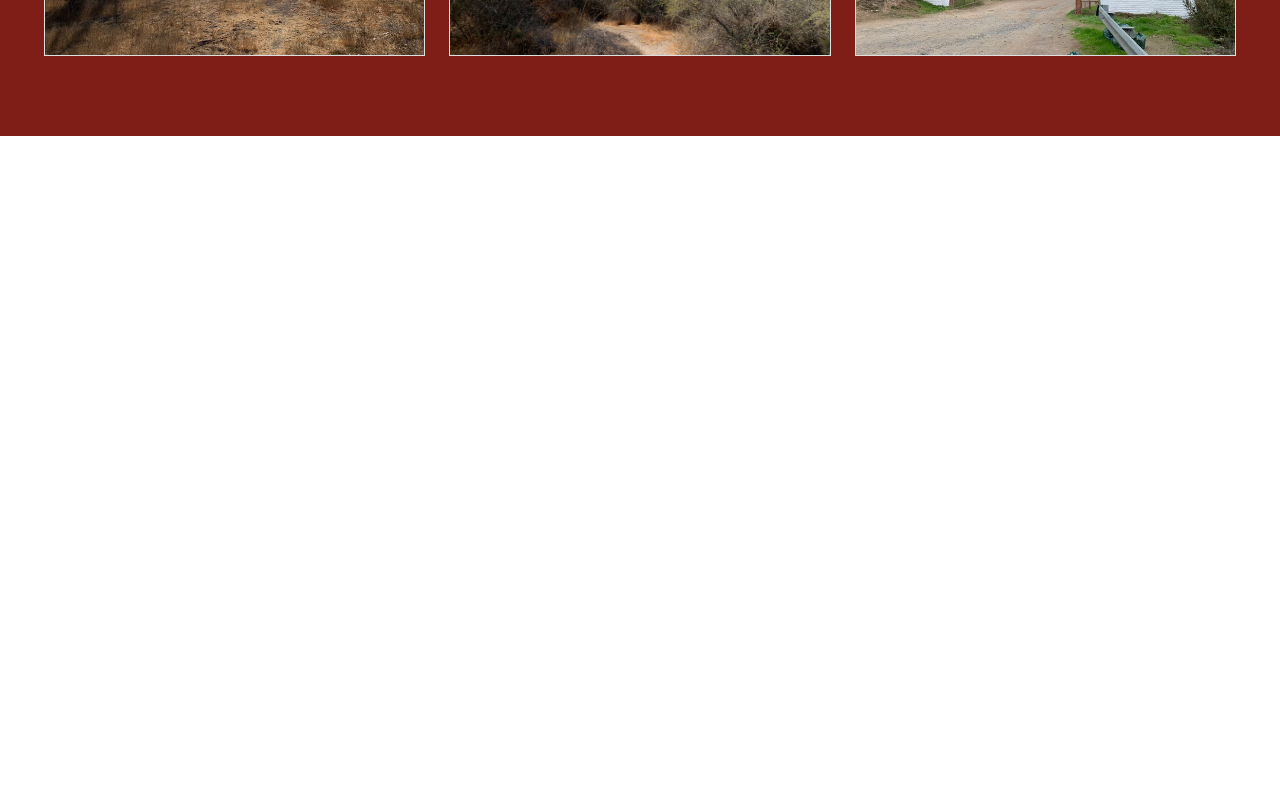
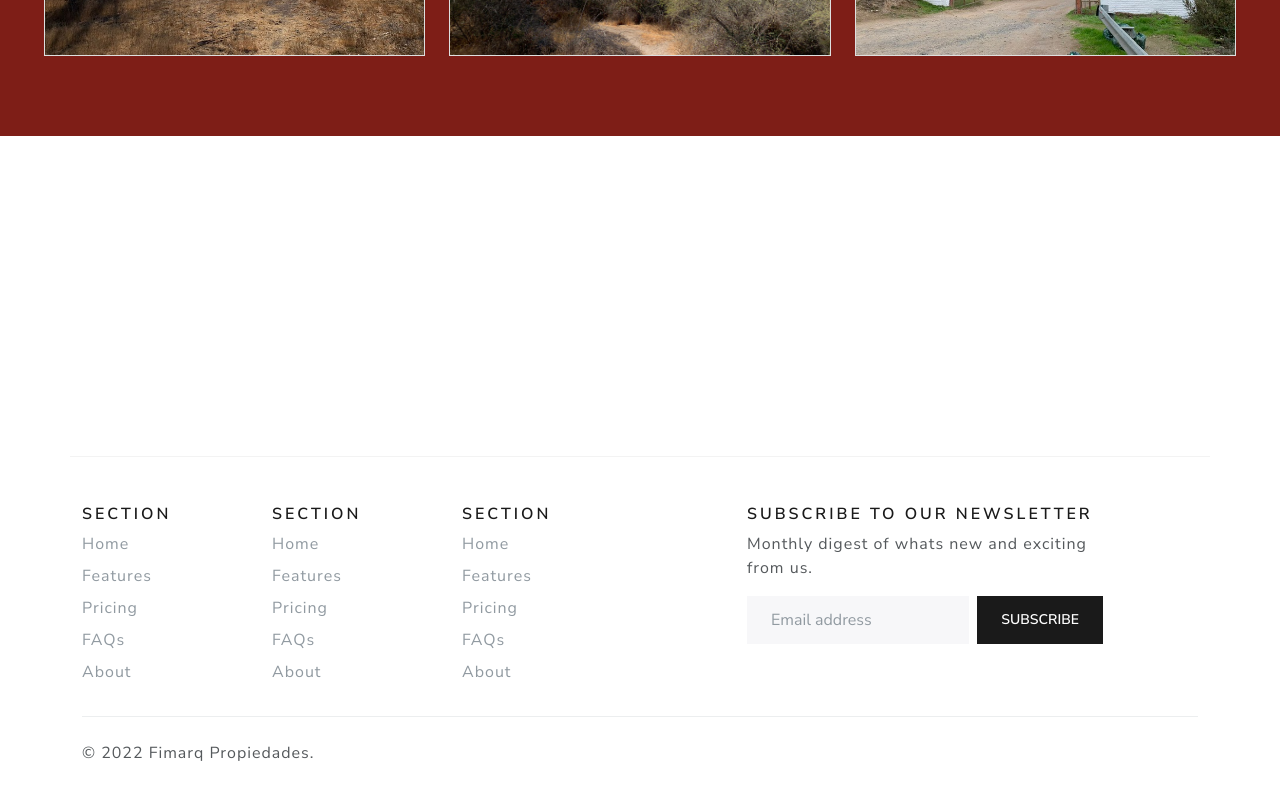
Before and after one commit to sebackend/fimarqpropiedades, a Next.js app: page / in a window 1280 px wide. Shown: the part 3603-4403 px from the top of the page. Before the commit the page ends 4059 px from the top, so only its background shows below. Built offline with nearby package versions, Linux system fonts and the light colour scheme.

Commit message:
fix: update footer

```diff
--- a/components/Footer/index.js
+++ b/components/Footer/index.js
@@ -1,8 +1,152 @@
 import Link from "next/link";
 
 export default function NavbarTop() {
+  const currentYear = new Date().getFullYear();
+
   return (
-    <footer className="container-fluid">
-    </footer>
+    <div className="container footer-container">
+      <footer className="py-5">
+        <div className="row">
+          <div className="col-2">
+            <h5>Section</h5>
+            <ul className="nav flex-column">
+              <li className="nav-item mb-2">
+                <a href="#" className="nav-link p-0 text-muted">
+                  Home
+                </a>
+              </li>
+              <li className="nav-item mb-2">
+                <a href="#" className="nav-link p-0 text-muted">
+                  Features
+                </a>
+              </li>
+              <li className="nav-item mb-2">
+                <a href="#" className="nav-link p-0 text-muted">
+                  Pricing
+                </a>
+              </li>
+              <li className="nav-item mb-2">
+                <a href="#" className="nav-link p-0 text-muted">
+                  FAQs
+                </a>
+              </li>
+              <li className="nav-item mb-2">
+                <a href="#" className="nav-link p-0 text-muted">
+                  About
+                </a>
+              </li>
+            </ul>
+          </div>
+
+          <div className="col-2">
+            <h5>Section</h5>
+            <ul className="nav flex-column">
+              <li className="nav-item mb-2">
+                <a href="#" className="nav-link p-0 text-muted">
+                  Home
+                </a>
+              </li>
+              <li className="nav-item mb-2">
+                <a href="#" className="nav-link p-0 text-muted">
+                  Features
+                </a>
+              </li>
+              <li className="nav-item mb-2">
+                <a href="#" className="nav-link p-0 text-muted">
+                  Pricing
+                </a>
+              </li>
+              <li className="nav-item mb-2">
+                <a href="#" className="nav-link p-0 text-muted">
+                  FAQs
+                </a>
+              </li>
+              <li className="nav-item mb-2">
+                <a href="#" className="nav-link p-0 text-muted">
+                  About
+                </a>
+              </li>
+            </ul>
+          </div>
+
+          <div className="col-2">
+            <h5>Section</h5>
+            <ul className="nav flex-column">
+              <li className="nav-item mb-2">
+                <a href="#" className="nav-link p-0 text-muted">
+                  Home
+                </a>
+              </li>
+              <li className="nav-item mb-2">
+                <a href="#" className="nav-link p-0 text-muted">
+                  Features
+                </a>
+              </li>
+              <li className="nav-item mb-2">
+                <a href="#" className="nav-link p-0 text-muted">
+                  Pricing
+                </a>
+              </li>
+              <li className="nav-item mb-2">
+                <a href="#" className="nav-link p-0 text-muted">
+                  FAQs
+                </a>
+              </li>
+              <li className="nav-item mb-2">
+                <a href="#" className="nav-link p-0 text-muted">
+                  About
+                </a>
+              </li>
+            </ul>
+          </div>
+
+          <div className="col-4 offset-1">
+            <form>
+              <h5>Subscribe to our newsletter</h5>
+              <p>Monthly digest of whats new and exciting from us.</p>
+              <div className="d-flex w-100 gap-2">
+                <label className="visually-hidden">Email address</label>
+                <input
+                  id="newsletter1"
+                  type="text"
+                  className="form-control"
+                  placeholder="Email address"
+                />
+                <button className="btn btn-primary" type="button">
+                  Subscribe
+                </button>
+              </div>
+            </form>
+          </div>
+        </div>
+
+        <div className="d-flex justify-content-between py-4 my-4 border-top">
+          <p>© {currentYear} Fimarq Propiedades.</p>
+          <ul className="list-unstyled d-flex">
+            <li className="ms-3">
+              <a className="link-dark" href="#">
+                <svg className="bi" width="24" height="24">
+                  <use xlinkHref="#twitter"></use>
+                </svg>
+              </a>
+            </li>
+            <li className="ms-3">
+              <a className="link-dark" href="#">
+                <svg className="bi" width="24" height="24">
+                  <use xlinkHref="#instagram"></use>
+                </svg>
+              </a>
+            </li>
+            <li className="ms-3">
+              <a className="link-dark" href="#">
+                <svg className="bi" width="24" height="24">
+                  <use xlinkHref="#facebook"></use>
+                </svg>
+              </a>
+            </li>
+          </ul>
+        </div>
+      </footer>
+    </div>
   );
 }
--- a/styles/application.scss
+++ b/styles/application.scss
@@ -76,6 +76,10 @@
   margin-top: 15px;
 }
 
+.footer-container {
+  border-top: 1px solid #f3f3f3;
+}
+
 @media (min-width: 700px) {
   .main-header {
     height: 55px;
```
